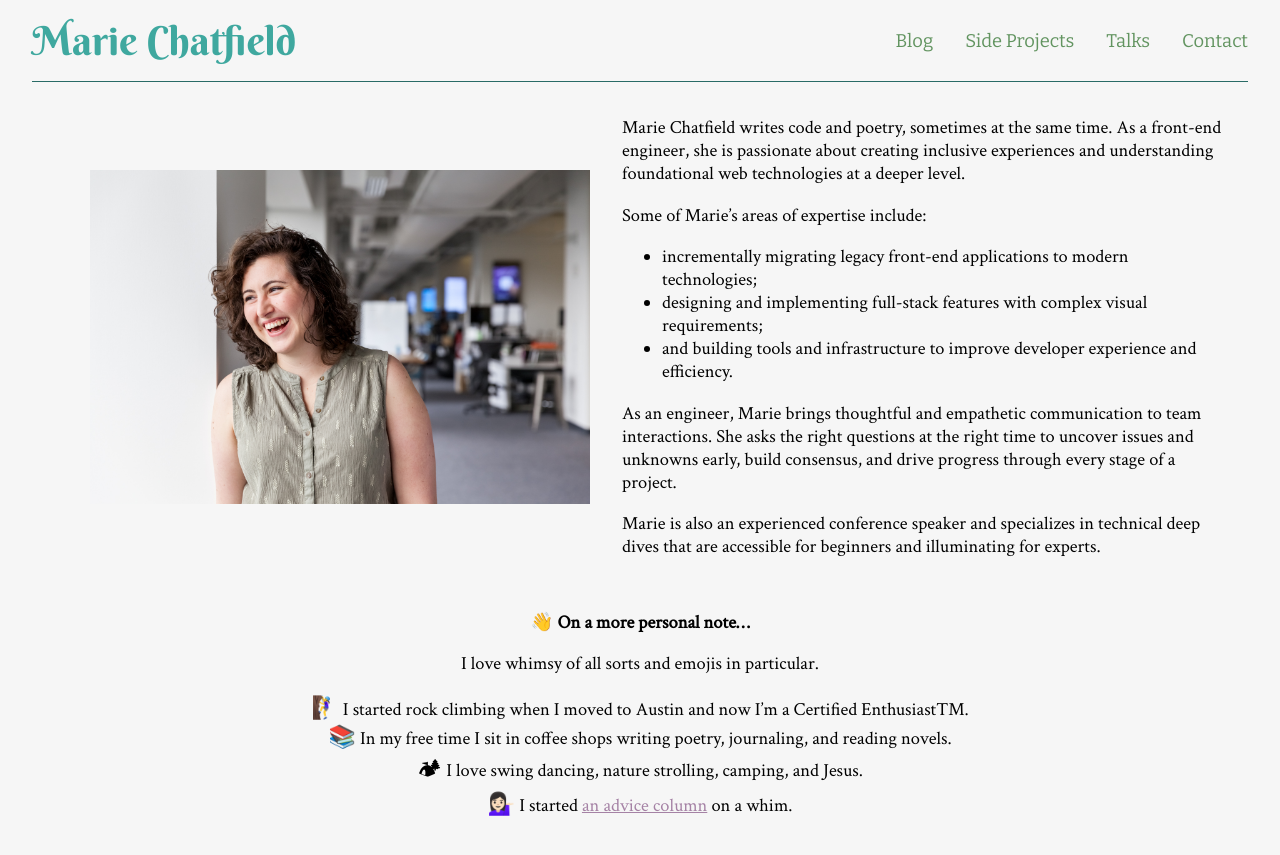
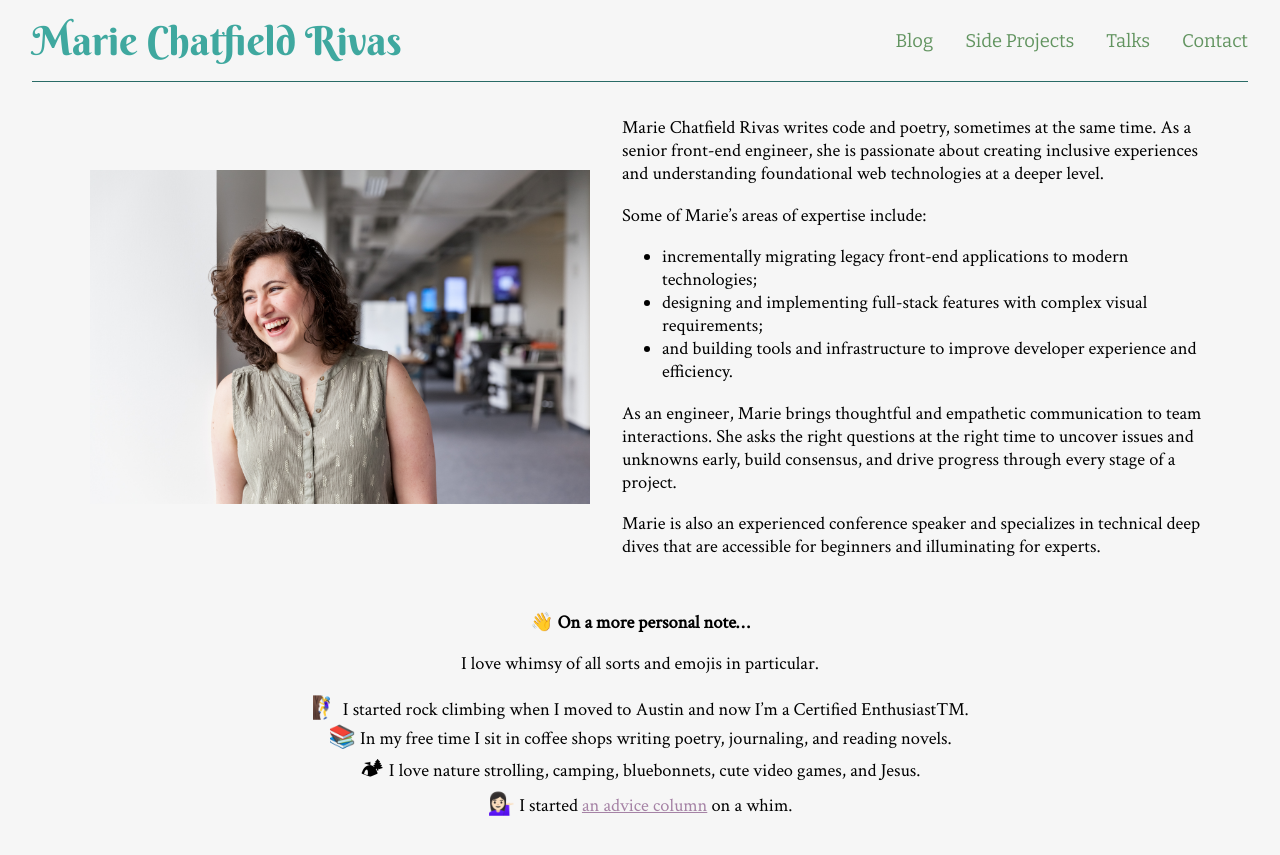
Before and after one commit to mchat/mchat.github.io, a Jekyll site: the page built from index.md, in a window 1280 px wide. Shown: the top 855 px of the page. Built offline with Jekyll 4.4.1, drawn with Linux system fonts in a browser that asks for light colours; nearby versions of some CDN libraries.

Commit message:
Update name

```diff
--- a/_layouts/default.html
+++ b/_layouts/default.html
@@ -1,6 +1,6 @@
 <html>
   <head>
-    <title>Marie Chatfield {%if page.title %}| {{ page.title }}{% endif %}</title>
+    <title>Marie Chatfield Rivas{%if page.title %} | {{ page.title }}{% endif %}</title>
 
     <!-- Configure viewport to correctly size for iOS mobile devices. -->
     <meta name="viewport" content="width=device-width, initial-scale=1, maximum-scale=1">
@@ -17,7 +17,7 @@
     <!-- Navigation Bar -->
     <div class="navigation">
 
-      <a class="navigation__name" href="/">Marie Chatfield</a>
+      <a class="navigation__name" href="/">Marie Chatfield Rivas</a>
 
       <div class="navigation__list">
          <a class="navigation__list__item
--- a/index.md
+++ b/index.md
@@ -5,11 +5,11 @@ permalink: /
 
 <div class="content__section">
   <div class="content__section__media align-center" markdown="block">
-![Profile picture of Marie Chatfield.](/public/resources/images/profile.jpg){: .content__section__image }
+![Profile picture of Marie Chatfield Rivas.](/public/resources/images/profile.jpg){: .content__section__image }
   </div>
   <div class="content__section__text content__section__text--align-title" markdown="block">
 
-Marie Chatfield writes code and poetry, sometimes at the same time. As a front-end engineer, she is passionate about creating inclusive experiences and understanding foundational web technologies at a deeper level.
+Marie Chatfield Rivas writes code and poetry, sometimes at the same time. As a senior front-end engineer, she is passionate about creating inclusive experiences and understanding foundational web technologies at a deeper level.
 
 Some of Marie's areas of expertise include:
 
@@ -30,6 +30,6 @@ I love whimsy of all sorts and emojis in particular.
 
 <big>🧗‍♀️</big> I started rock climbing when I moved to Austin and now I'm a Certified Enthusiast™.
 <br><big>📚</big> In my free time I sit in coffee shops writing poetry, journaling, and reading novels.
-<br><big>🏕</big> I love swing dancing, nature strolling, camping, and Jesus.
+<br><big>🏕</big> I love nature strolling, camping, bluebonnets, cute video games, and Jesus.
 <br><big>💁🏻‍♀️</big> I started <a href="https://dear.mariechatfield.com">an advice column</a> on a whim.
 </div>
```
Also changed, not shown: contact/index.md (+1 -1 lines), README.md.
